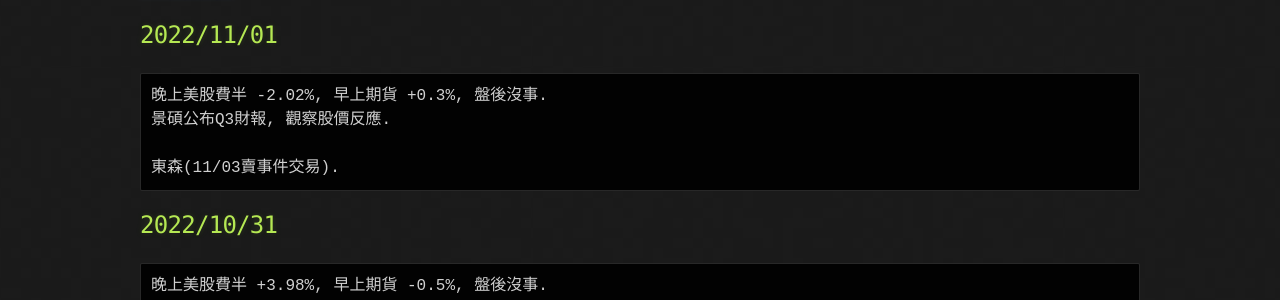
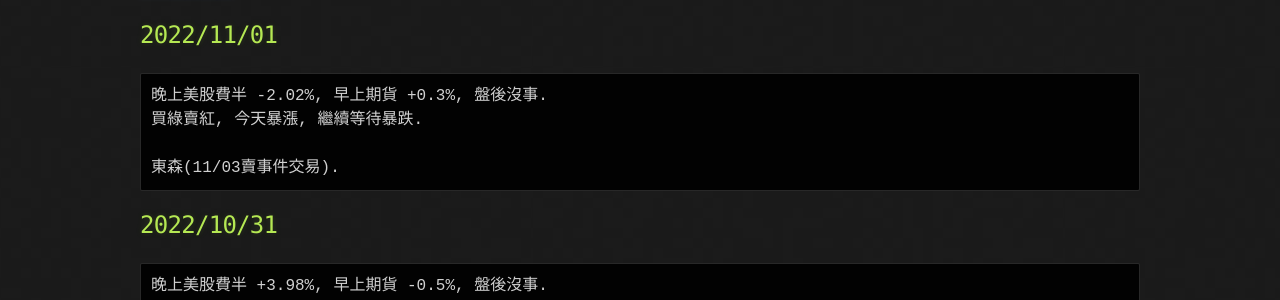
Before and after one commit to lepg5487/Stock_God, a Jekyll site: the page built from index.md, in a window 1280 px wide and 900 px high. Shown: the part 465-765 px from the top of the window. Built offline with Jekyll 4.4.1, drawn with Linux system fonts in a browser that asks for light colours; our own code applies the rules of GitHub Pages for plain Markdown files.

Commit message:
Update index.md

````diff
--- a/index.md
+++ b/index.md
@@ -15,7 +15,7 @@ layout: testlayouts
 ## 2022/11/01
 ```
 晚上美股費半 -2.02%, 早上期貨 +0.3%, 盤後沒事.
-景碩公布Q3財報, 觀察股價反應.
+買綠賣紅, 今天暴漲, 繼續等待暴跌.
 
 東森(11/03賣事件交易).
 ```
````
